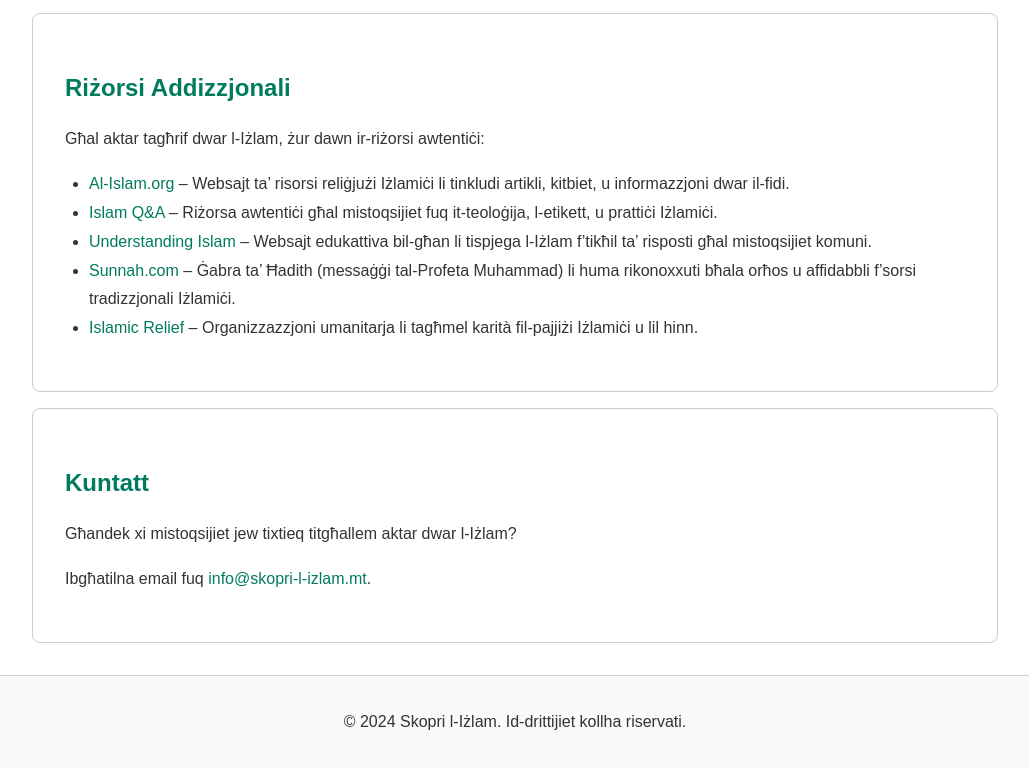
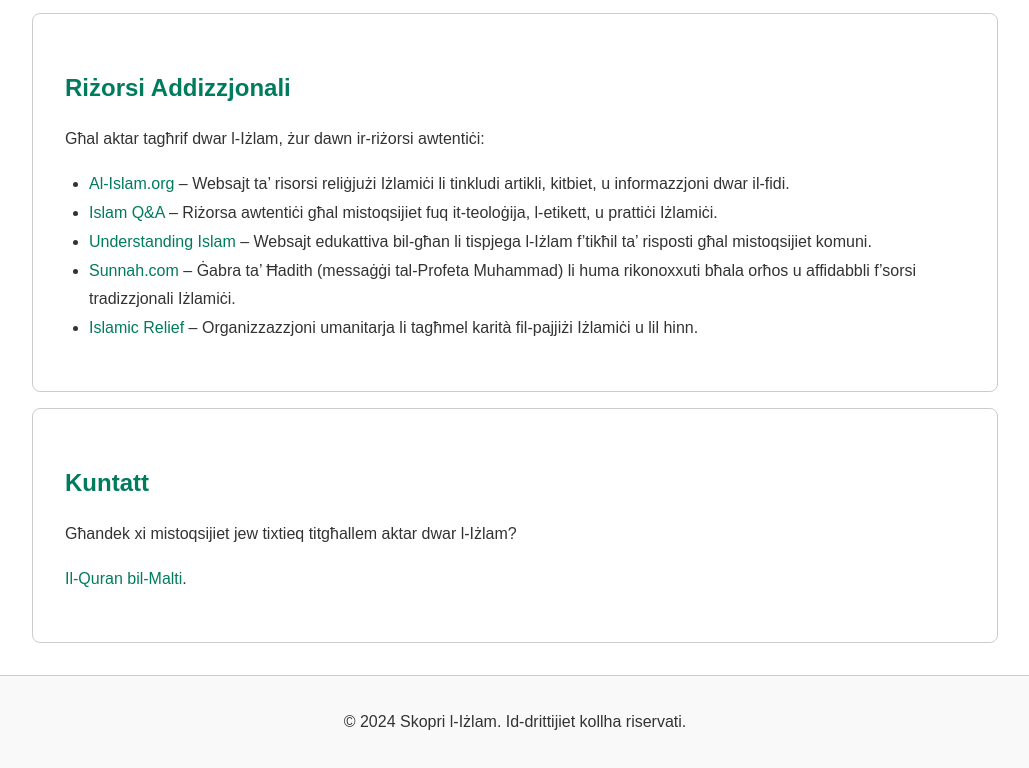
Before and after one commit to dfordev1/Malti-Islam, a plain HTML site: page Index.html in a window 1280 px wide. Shown: the part 1450-2218 px from the top of the page, without its empty margins (125-1154 px from the left). Drawn offline with Linux system fonts and the light colour scheme.

Commit message:
Update Index.html

```diff
--- a/Index.html
+++ b/Index.html
@@ -158,7 +158,7 @@
   <section id="contact">
     <h2>Kuntatt</h2>
     <p>Għandek xi mistoqsijiet jew tixtieq titgħallem aktar dwar l-Iżlam?</p>
-    <p>Ibgħatilna email fuq <a href="mailto:info@skopri-l-izlam.mt">info@skopri-l-izlam.mt</a>.</p>
+    <p><a href="http://www.maltiquran.com">Il-Quran bil-Malti</a>.</p>
   </section>
 
   <footer>
```
